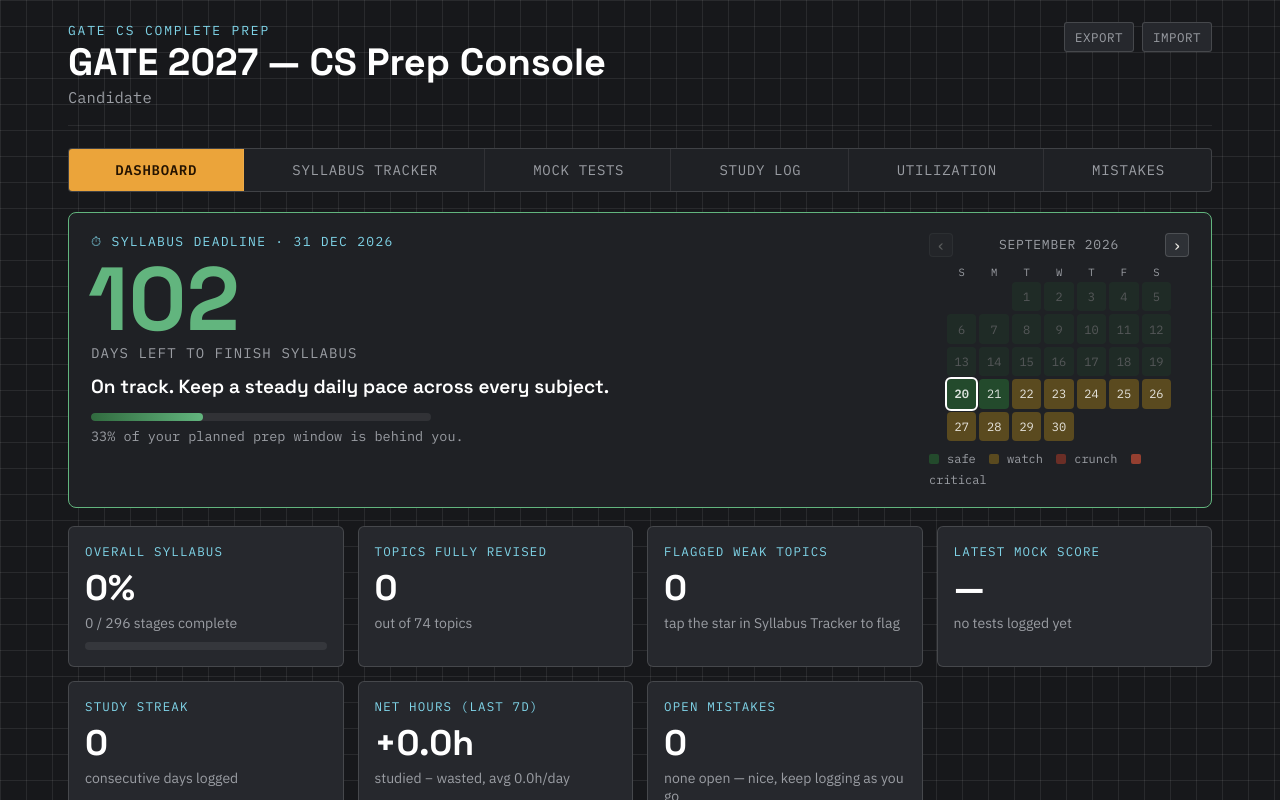
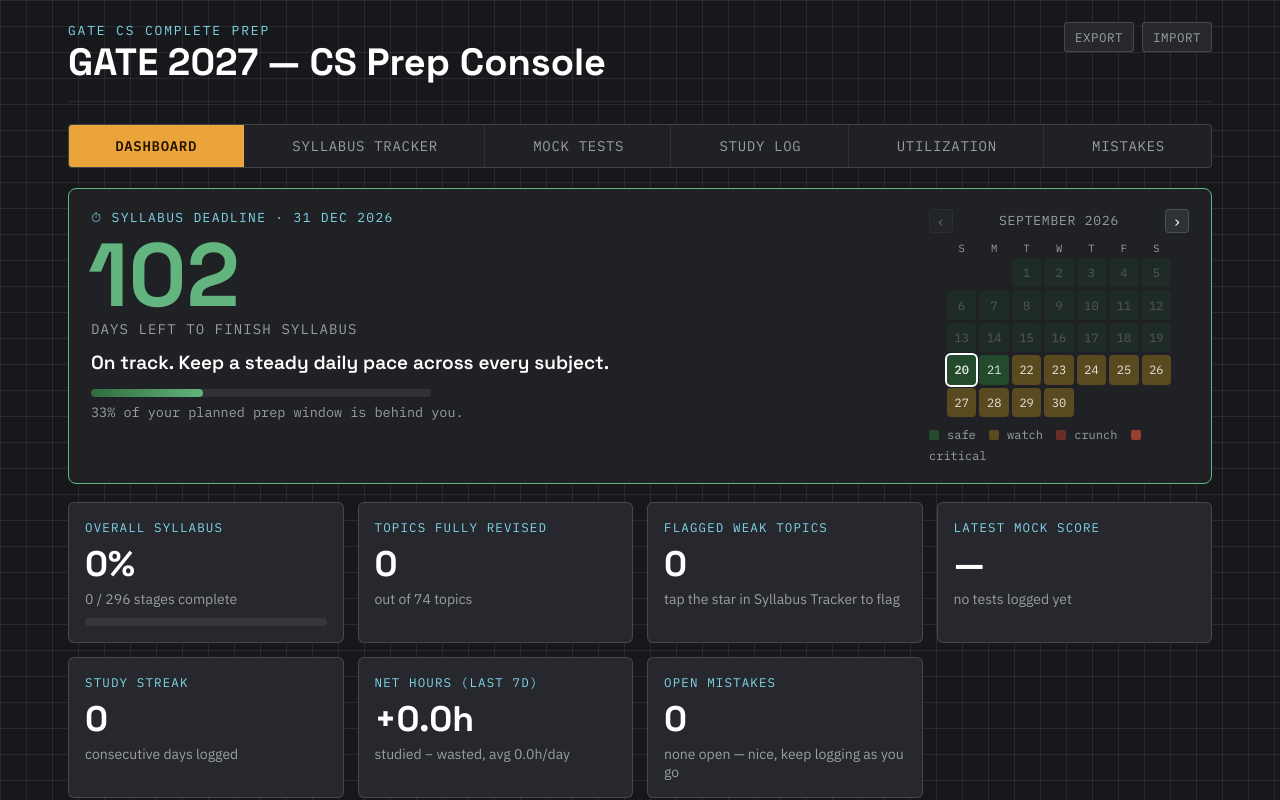
Before and after one commit to falsepositivex/gate-prep, a React (Vite) app: page / in a window 1280 px wide. Shown: the top 800 px of the page. Built offline with nearby package versions, Linux system fonts and the light colour scheme.

Commit message:
Remove sub div completely

```diff
--- a/gate2027.html
+++ b/gate2027.html
@@ -402,7 +402,6 @@
     <div class="brand">
       <div class="tag">GATE CS Complete Prep</div>
       <h1>GATE 2027 — CS Prep Console</h1>
-      <div class="sub" id="userline">Candidate</div>
     </div>
     <div class="header-right">
       <div class="io-btns">
--- a/src/components/Header/Header.jsx
+++ b/src/components/Header/Header.jsx
@@ -48,7 +48,6 @@
       <div className="brand">
         <div className="tag">GATE CS Complete Prep</div>
         <h1>GATE 2027 — CS Prep Console</h1>
-        <div className="sub">Candidate</div>
       </div>
       <div className="header-right">
         <div className="io-btns">
```
